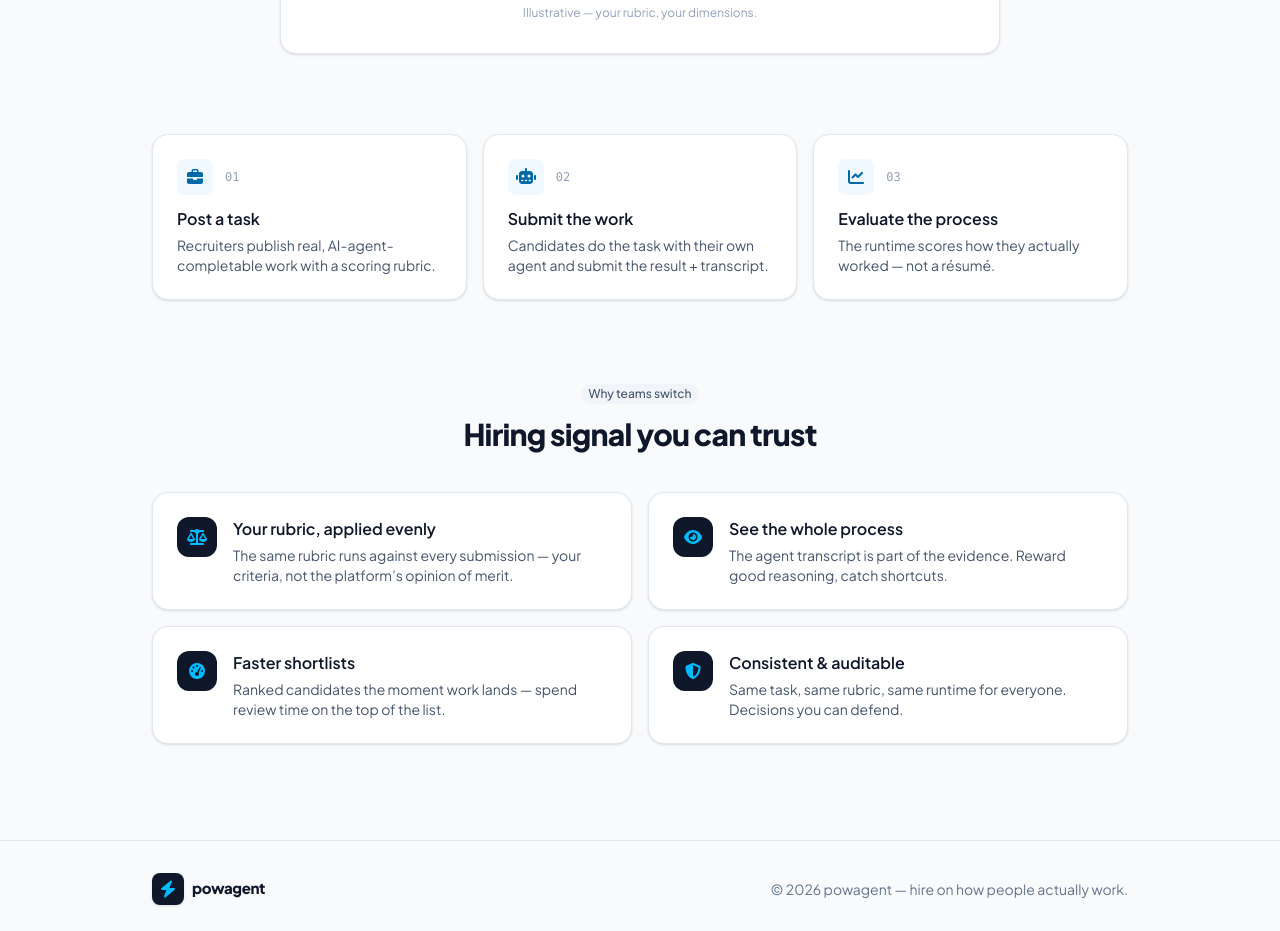
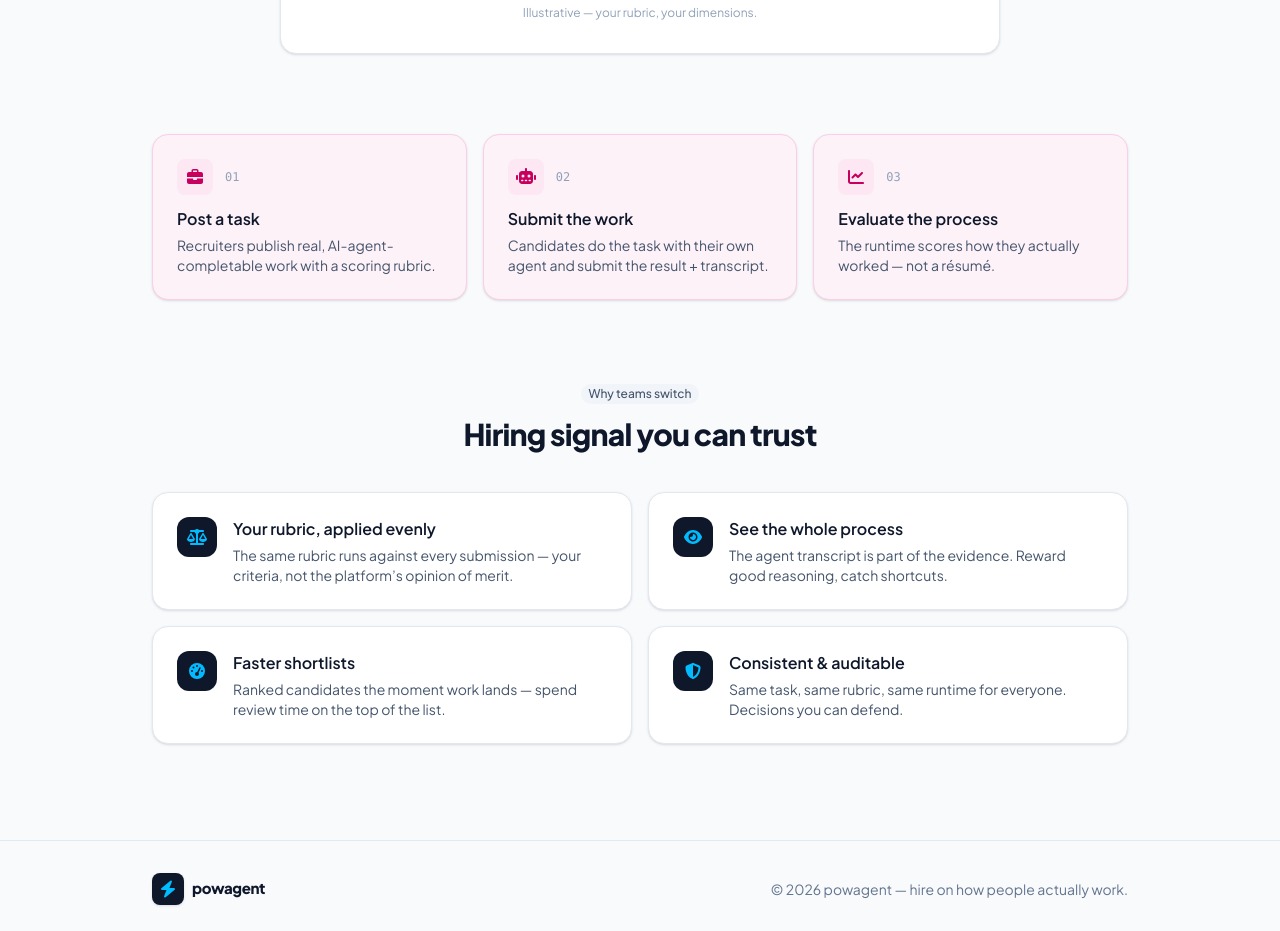
Before and after one commit to TarrsTest/powagent, a Next.js app: page / in a window 1280 px wide. Shown: the part 840-1771 px from the top of the page. Built offline with nearby package versions, Linux system fonts and the light colour scheme; no server answers.

Commit message:
style: make the three landing-page step cards pink

```diff
--- a/app/page.tsx
+++ b/app/page.tsx
@@ -102,9 +102,9 @@ export default async function Home() {
       <section className="max-w-5xl mx-auto px-6 pb-20">
         <div className="grid gap-4 sm:grid-cols-3">
           {steps.map((s, i) => (
-            <div key={s.title} className="card p-6">
+            <div key={s.title} className="card p-6 bg-pink-50 border-pink-200">
               <div className="flex items-center gap-3 mb-3">
-                <span className="inline-flex items-center justify-center w-9 h-9 rounded-lg bg-sky-50 text-sky-700">
+                <span className="inline-flex items-center justify-center w-9 h-9 rounded-lg bg-pink-100 text-pink-700">
                   <FontAwesomeIcon icon={s.icon} className="w-4 h-4" />
                 </span>
                 <span className="text-xs font-mono text-slate-400">0{i + 1}</span>
```
